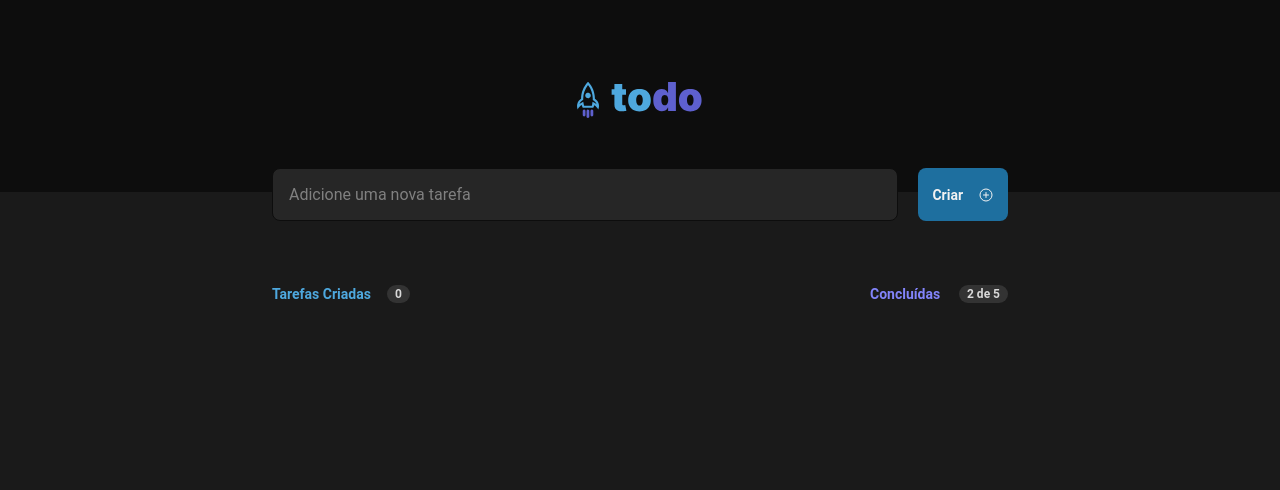
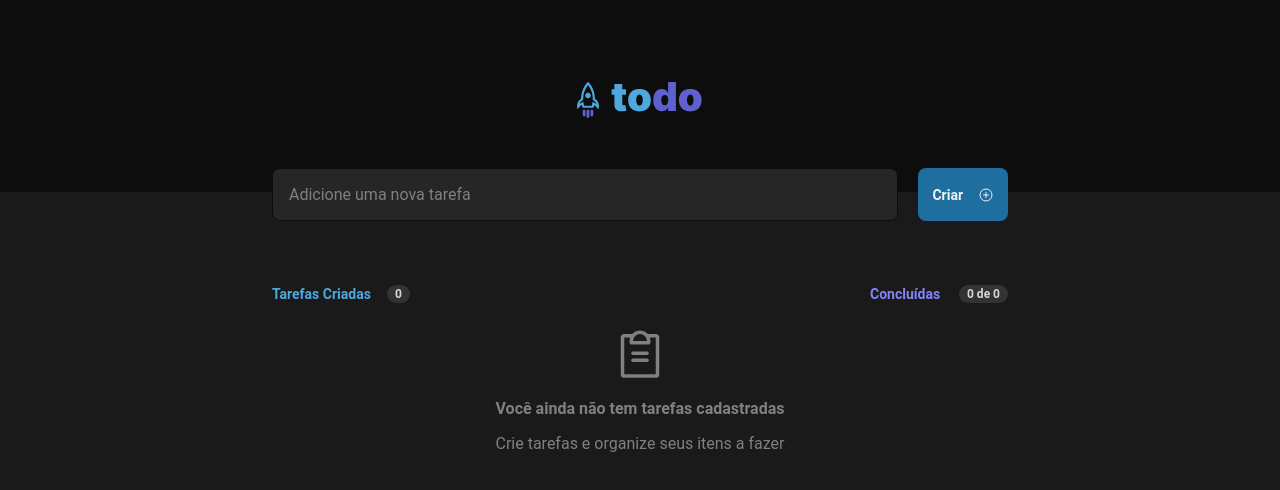
Before and after one commit to nehamamandelbaum/to-do, a React (Vite) app: page / in a window 1280 px wide. Shown: the top 490 px of the page. Built offline with nearby package versions, Linux system fonts and the light colour scheme.

Commit message:
feat: emty to do list component

```diff
--- a/src/App.tsx
+++ b/src/App.tsx
@@ -7,6 +7,7 @@ import "./global.css";
 
 import styles from "./App.module.css";
 import {Todo} from "./components/Todo";
+import {EmptyTodos} from "./components/EmptyTodos";
 //Todo:
 //Fazer css para lista vazia
 //checar todo -> Fazer usando index
@@ -31,6 +32,14 @@ function App() {
     setTodos(newTodos);
   }
 
+  function handleDeleteTodo(id: string) {
+    let newTodos = todos.filter((todo) => todo.id !== id);
+    setTodos(newTodos);
+  }
+
+  let completedTasks = todos.filter((todo) => todo.checked).length;
+
+  let countInfo = `${completedTasks} de ${todos.length}`;
   return (
     <div className="App">
       <Header />
@@ -42,18 +51,23 @@ function App() {
             count={`${todos.length}`}
             isPurple={false}
           />
-          <Info info="Concluídas" count="2 de 5" isPurple />
+          <Info info="Concluídas" count={countInfo} isPurple />
         </div>
 
         <ul>
-          {todos.map((todo) => (
+          {todos.length === 0 ? (
+            <EmptyTodos />
+          ) : (
+            todos.map((todo) => (
               <Todo
                 checked={todo.checked}
                 id={todo.id}
                 task={todo.task}
                 handleCheckTodo={handleCheckTodo}
+                handleDeleteTodo={handleDeleteTodo}
               />
-          ))}
+            ))
+          )}
         </ul>
       </div>
     </div>
@@ -61,8 +75,3 @@ function App() {
 }
 
 export default App;
-
-//To do:
-// Criar um componente Info e abastrair os atuais Tasks done e tasks created nesse mesmo componente.
-
-// Criar um componente
--- /dev/null
+++ b/src/components/EmptyTodos.module.css
@@ -0,0 +1,12 @@
+.emptyTodoWrapper {
+  display: flex;
+  flex-direction: column;
+  justify-content: center;
+  align-items: center;
+  color: var(--gray-300);
+  gap: 1rem;
+}
+
+.highlight {
+  font-weight: 700;
+}
--- /dev/null
+++ b/src/components/EmptyTodos.tsx
@@ -0,0 +1,15 @@
+import {ClipboardText} from "phosphor-react";
+
+import styles from "./EmptyTodos.module.css";
+
+export function EmptyTodos() {
+  return (
+    <div className={styles.emptyTodoWrapper}>
+      <ClipboardText size={56} />
+      <span className={styles.highlight}>
+        Você ainda não tem tarefas cadastradas
+      </span>
+      <span>Crie tarefas e organize seus itens a fazer</span>
+    </div>
+  );
+}
--- a/src/components/Todo.tsx
+++ b/src/components/Todo.tsx
@@ -6,8 +6,15 @@ interface TodoProps {
   id: string;
   task: string;
   handleCheckTodo: (id: string) => void;
+  handleDeleteTodo: (id: string) => void;
 }
-export function Todo({checked, id, task, handleCheckTodo}: TodoProps) {
+export function Todo({
+  checked,
+  id,
+  task,
+  handleCheckTodo,
+  handleDeleteTodo,
+}: TodoProps) {
   return (
     <li className={checked ? styles.todoWrapperChecked : styles.todoWrapper}>
       <button
@@ -18,7 +25,10 @@ export function Todo({checked, id, task, handleCheckTodo}: TodoProps) {
       </button>
       <span className={styles.task}>{task}</span>
 
-      <button className={styles.trashButton}>
+      <button
+        className={styles.trashButton}
+        onClick={() => handleDeleteTodo(id)}
+      >
         <Trash />
       </button>
     </li>
```
Lines whose indentation alone changed are shown as unchanged.
